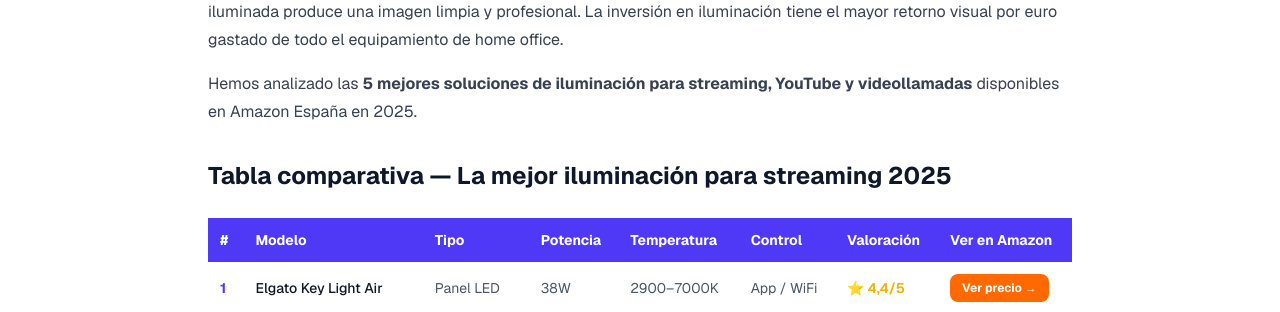
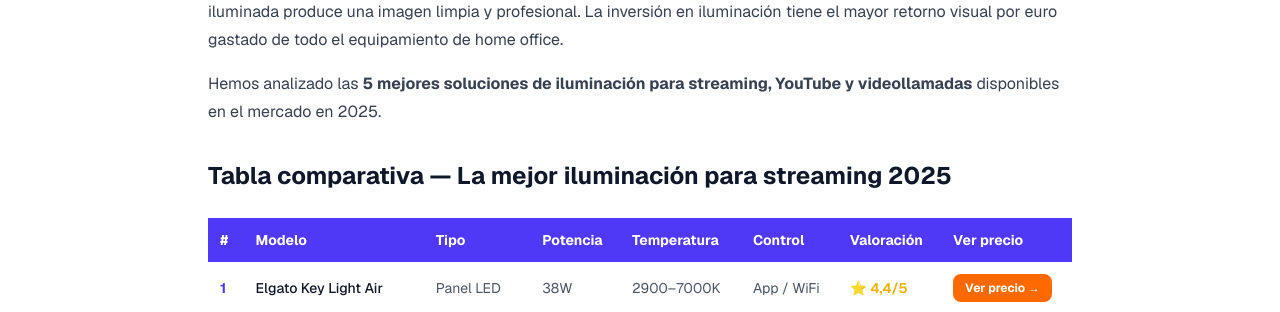
Before and after one commit to mktweb360/emprendedigital, a Next.js app: page /iluminacion-streaming-youtube in a window 1280 px wide. Shown: the part 393-705 px from the top of the page. Built offline with nearby package versions, Linux system fonts and the light colour scheme.

Commit message:
Limpia últimas menciones de Amazon en landing pages de comparativas (tabla, intro y disclosure)

```diff
--- a/app/iluminacion-streaming-youtube/page.tsx
+++ b/app/iluminacion-streaming-youtube/page.tsx
@@ -82,7 +82,7 @@
 
         <div className="prose">
           <p>La iluminación es la variable que más diferencia a un creador de contenido amateur de uno con aspecto profesional. Una buena webcam mal iluminada produce una imagen granulada y poco atractiva; una webcam básica bien iluminada produce una imagen limpia y profesional. La inversión en iluminación tiene el mayor retorno visual por euro gastado de todo el equipamiento de home office.</p>
-          <p>Hemos analizado las <strong>5 mejores soluciones de iluminación para streaming, YouTube y videollamadas</strong> disponibles en Amazon España en 2025.</p>
+          <p>Hemos analizado las <strong>5 mejores soluciones de iluminación para streaming, YouTube y videollamadas</strong> disponibles en el mercado en 2025.</p>
           <h2>Tabla comparativa — La mejor iluminación para streaming 2025</h2>
         </div>
 
@@ -97,7 +97,7 @@
                 <th className="px-3 py-3 text-left">Temperatura</th>
                 <th className="px-3 py-3 text-left">Control</th>
                 <th className="px-3 py-3 text-left">Valoración</th>
-                <th className="px-3 py-3 text-left">Ver en Amazon</th>
+                <th className="px-3 py-3 text-left">Ver precio</th>
               </tr>
             </thead>
             <tbody>
--- a/app/mejores-auriculares-teletrabajo/page.tsx
+++ b/app/mejores-auriculares-teletrabajo/page.tsx
@@ -97,7 +97,7 @@
                 <th className="px-3 py-3 text-left">Micrófono</th>
                 <th className="px-3 py-3 text-left">Peso</th>
                 <th className="px-3 py-3 text-left">Valoración</th>
-                <th className="px-3 py-3 text-left">Ver en Amazon</th>
+                <th className="px-3 py-3 text-left">Ver precio</th>
               </tr>
             </thead>
             <tbody>
--- a/app/mejores-escritorios-ajustables-altura/page.tsx
+++ b/app/mejores-escritorios-ajustables-altura/page.tsx
@@ -82,7 +82,7 @@
 
         <div className="prose">
           <p>Los escritorios ajustables en altura —o standing desks— han pasado de ser un artículo de lujo de Silicon Valley a una inversión accesible para cualquier teletrabajador en 2025. Por menos de 250€ ya puedes tener un escritorio eléctrico de calidad que te permita alternar entre sentado y de pie durante la jornada laboral, con beneficios reales para la salud y la productividad.</p>
-          <p>Hemos analizado los <strong>5 mejores escritorios ajustables en altura</strong> disponibles en Amazon España en 2025.</p>
+          <p>Hemos analizado los <strong>5 mejores escritorios ajustables en altura</strong> disponibles en el mercado en 2025.</p>
           <h2>Tabla comparativa — Los mejores standing desks 2025</h2>
         </div>
 
@@ -97,7 +97,7 @@
                 <th className="px-3 py-3 text-left">Carga máx.</th>
                 <th className="px-3 py-3 text-left">Memoria</th>
                 <th className="px-3 py-3 text-left">Valoración</th>
-                <th className="px-3 py-3 text-left">Ver en Amazon</th>
+                <th className="px-3 py-3 text-left">Ver precio</th>
               </tr>
             </thead>
             <tbody>
--- a/app/mejores-microfonos-podcast-streaming/page.tsx
+++ b/app/mejores-microfonos-podcast-streaming/page.tsx
@@ -93,7 +93,7 @@
             El micrófono es la inversión que más impacto tiene en la percepción de calidad de tu podcast, canal de YouTube o streaming. Un vídeo con mala imagen puede tolerarse, pero un audio deficiente hace que los oyentes abandonen inmediatamente. La buena noticia: con 50-130€ ya tienes acceso a micrófonos USB que superan la calidad de grabación de muchos estudios profesionales de los años 90.
           </p>
           <p>
-            Hemos analizado los <strong>5 mejores micrófonos USB para podcast y streaming</strong> disponibles en Amazon España en 2025, evaluando calidad de audio, facilidad de uso, versatilidad y relación calidad-precio.
+            Hemos analizado los <strong>5 mejores micrófonos USB para podcast y streaming</strong> disponibles en el mercado en 2025, evaluando calidad de audio, facilidad de uso, versatilidad y relación calidad-precio.
           </p>
           <h2>Tabla comparativa — Los mejores micrófonos para podcast 2025</h2>
         </div>
@@ -108,7 +108,7 @@
                 <th className="px-3 py-3 text-left">Patrón</th>
                 <th className="px-3 py-3 text-left">Frecuencia</th>
                 <th className="px-3 py-3 text-left">Valoración</th>
-                <th className="px-3 py-3 text-left">Ver en Amazon</th>
+                <th className="px-3 py-3 text-left">Ver precio</th>
               </tr>
             </thead>
             <tbody>
--- a/app/mejores-portatiles-trabajo-remoto/page.tsx
+++ b/app/mejores-portatiles-trabajo-remoto/page.tsx
@@ -93,7 +93,7 @@
             El portátil es la herramienta más importante de cualquier teletrabajador o emprendedor digital. En 2025, la oferta es más amplia y competitiva que nunca: desde portátiles Windows con procesadores Intel Core Ultra e IA integrada hasta los MacBook con chip M3, que han redefinido lo que es posible en términos de rendimiento y autonomía.
           </p>
           <p>
-            Hemos analizado los <strong>5 mejores portátiles para trabajo remoto</strong> disponibles en Amazon España en 2025, evaluando rendimiento real, autonomía de batería, calidad de pantalla, comodidad de teclado y relación calidad-precio. Nuestra selección cubre un rango desde los 749€ hasta los 1.599€.
+            Hemos analizado los <strong>5 mejores portátiles para trabajo remoto</strong> disponibles en el mercado en 2025, evaluando rendimiento real, autonomía de batería, calidad de pantalla, comodidad de teclado y relación calidad-precio. Nuestra selección cubre un rango desde los 749€ hasta los 1.599€.
           </p>
           <h2>Tabla comparativa — Los mejores portátiles para teletrabajo 2025</h2>
         </div>
@@ -109,7 +109,7 @@
                 <th className="px-3 py-3 text-left">Batería</th>
                 <th className="px-3 py-3 text-left">Peso</th>
                 <th className="px-3 py-3 text-left">Valoración</th>
-                <th className="px-3 py-3 text-left">Ver en Amazon</th>
+                <th className="px-3 py-3 text-left">Ver precio</th>
               </tr>
             </thead>
             <tbody>
--- a/app/mejores-sillas-ergonomicas-teletrabajo/page.tsx
+++ b/app/mejores-sillas-ergonomicas-teletrabajo/page.tsx
@@ -97,7 +97,7 @@
                 <th className="px-3 py-3 text-left">Reclinación</th>
                 <th className="px-3 py-3 text-left">Material</th>
                 <th className="px-3 py-3 text-left">Valoración</th>
-                <th className="px-3 py-3 text-left">Ver en Amazon</th>
+                <th className="px-3 py-3 text-left">Ver precio</th>
               </tr>
             </thead>
             <tbody>
--- a/app/mejores-teclados-trabajo-remoto/page.tsx
+++ b/app/mejores-teclados-trabajo-remoto/page.tsx
@@ -82,7 +82,7 @@
 
         <div className="prose">
           <p>Pasamos miles de horas al año escribiendo. Un buen teclado mejora la comodidad, reduce la fatiga de las muñecas y, si es mecánico, puede hacer la experiencia de escritura genuinamente placentera. La elección entre mecánico y membrana, inalámbrico o con cable, y el layout correcto depende de cómo y dónde trabajas.</p>
-          <p>Hemos analizado los <strong>5 mejores teclados para trabajo remoto</strong> disponibles en Amazon España en 2025.</p>
+          <p>Hemos analizado los <strong>5 mejores teclados para trabajo remoto</strong> disponibles en el mercado en 2025.</p>
           <h2>Tabla comparativa — Los mejores teclados para teletrabajo 2025</h2>
         </div>
 
@@ -97,7 +97,7 @@
                 <th className="px-3 py-3 text-left">Layout</th>
                 <th className="px-3 py-3 text-left">Conectividad</th>
                 <th className="px-3 py-3 text-left">Valoración</th>
-                <th className="px-3 py-3 text-left">Ver en Amazon</th>
+                <th className="px-3 py-3 text-left">Ver precio</th>
               </tr>
             </thead>
             <tbody>
--- a/app/mejores-webcams-videollamadas/page.tsx
+++ b/app/mejores-webcams-videollamadas/page.tsx
@@ -82,7 +82,7 @@
 
         <div className="prose">
           <p>La cámara integrada en los portátiles suele ofrecer una resolución decepcionante y una imagen granulada en condiciones de baja luz, lo que proyecta una imagen poco profesional en videollamadas de trabajo. Una webcam externa de calidad transforma completamente tu presencia en pantalla y señala profesionalidad.</p>
-          <p>Hemos analizado las <strong>5 mejores webcams para videollamadas y streaming</strong> disponibles en Amazon España en 2025.</p>
+          <p>Hemos analizado las <strong>5 mejores webcams para videollamadas y streaming</strong> disponibles en el mercado en 2025.</p>
           <h2>Tabla comparativa — Las mejores webcams 2025</h2>
         </div>
 
@@ -97,7 +97,7 @@
                 <th className="px-3 py-3 text-left">Micrófono</th>
                 <th className="px-3 py-3 text-left">Autofoco</th>
                 <th className="px-3 py-3 text-left">Valoración</th>
-                <th className="px-3 py-3 text-left">Ver en Amazon</th>
+                <th className="px-3 py-3 text-left">Ver precio</th>
               </tr>
             </thead>
             <tbody>
--- a/app/page.tsx
+++ b/app/page.tsx
@@ -274,7 +274,7 @@
         <div className="max-w-3xl mx-auto text-center">
           <h2 className="text-2xl font-bold text-gray-900 mb-4">¿Por qué confiar en nosotros?</h2>
           <p className="text-gray-600 mb-6 leading-relaxed">
-            En <strong>Emprende Digital</strong> analizamos cada producto con criterio y honestidad. Comparamos especificaciones, leemos cientos de reseñas reales y probamos los equipos para darte las recomendaciones más útiles antes de comprar. No publicamos contenido patrocinado: nuestros ingresos provienen de comisiones de afiliado de Amazon, lo que no afecta a nuestras valoraciones.
+            En <strong>Emprende Digital</strong> analizamos cada producto con criterio y honestidad. Comparamos especificaciones, leemos cientos de reseñas reales y probamos los equipos para darte las recomendaciones más útiles antes de comprar. No publicamos contenido patrocinado: nuestros ingresos provienen de comisiones de afiliado, lo que no afecta a nuestras valoraciones.
           </p>
           <Link href="/sobre-nosotros" className="text-indigo-600 font-semibold hover:underline">
             Saber más sobre nosotros →
--- a/app/tienda/page.tsx
+++ b/app/tienda/page.tsx
@@ -5,7 +5,7 @@
 export const metadata: Metadata = {
   title: "Tienda — Herramientas y equipamiento para emprendedores digitales",
   description:
-    "Explora nuestra selección de portátiles, micrófonos, webcams, auriculares, sillas ergonómicas y más. Análisis detallados y los mejores precios en Amazon.",
+    "Explora nuestra selección de portátiles, micrófonos, webcams, auriculares, sillas ergonómicas y más. Análisis detallados y los mejores precios del mercado.",
   alternates: { canonical: "https://www.emprendedigital.es/tienda" },
   openGraph: {
     title: "Tienda — Herramientas para emprendedores digitales | Emprende Digital",
@@ -93,7 +93,7 @@
             <div className="mb-6">
               <h1 className="text-2xl font-extrabold text-gray-900 mb-1">Tienda</h1>
               <p className="text-sm text-gray-500">
-                Todo el equipamiento para tu home office: analizamos y seleccionamos los mejores productos disponibles en Amazon España.
+                Todo el equipamiento para tu home office: analizamos y seleccionamos los mejores productos disponibles online.
               </p>
             </div>
 
@@ -132,7 +132,7 @@
             </div>
 
             <p className="text-xs text-gray-400 mt-6 pl-3 border-l-2 border-gray-200">
-              Este sitio contiene enlaces de afiliado a Amazon.es. Si compras a través de ellos recibimos una pequeña comisión, sin coste adicional para ti.
+              Este sitio contiene enlaces de afiliado. Si compras a través de ellos recibimos una pequeña comisión, sin coste adicional para ti.
             </p>
           </main>
         </div>
```
